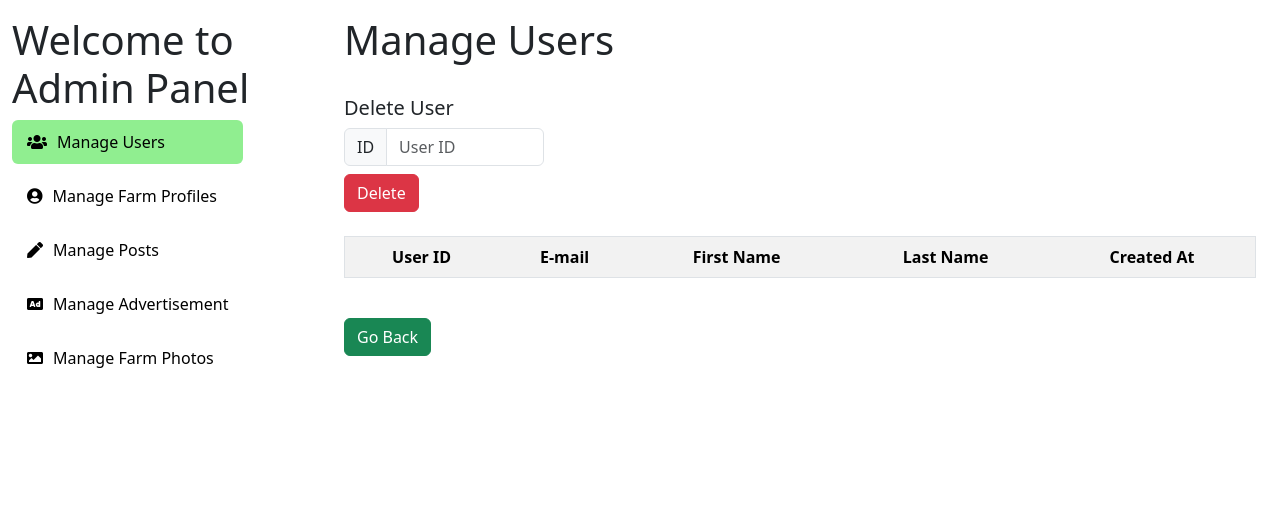
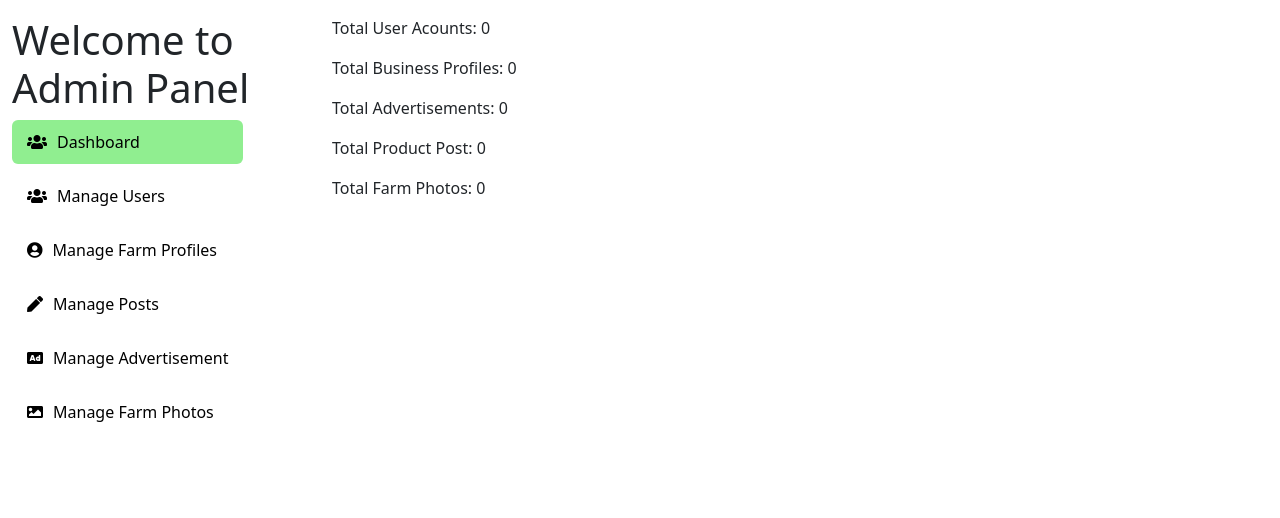
Before and after one commit to SeannyBoyyy/AppDev, a PHP site: page /AdminModule/index.php in a window 1280 px wide. Shown: the part 93-611 px from the top of the page. After the commit the page ends 515 px from the top, so only its background shows below. Run offline with PHP 8.4, Linux system fonts and the light colour scheme; data that the repository does not hold is empty; some libraries are stand-ins or nearby versions.

Commit message:
admin dashboard need front-end, sweetalert2 in admin

```diff
--- a/AppDev_test/AdminModule/crud.php
+++ b/AppDev_test/AdminModule/crud.php
@@ -148,7 +148,7 @@ if (isset($_POST['delete'])) {
     // Delete operation
     $id = $_POST['id'];
     mysqli_query($conn, "DELETE FROM posting_module WHERE id = $id");
-    header("Location: manage_post.php");
+    header("Location: index.php");
     exit();
 }
 
@@ -156,7 +156,7 @@ if (isset($_POST['advertisement_delete'])) {
     // Delete operation
     $advertisement_id = $_POST['advertisement_id'];
     mysqli_query($conn, "DELETE FROM business_advertisement  WHERE id = $advertisement_id");
-    header("Location: manage_advertisement.php");
+    header("Location: index.php");
     exit();
 }
 
@@ -164,7 +164,7 @@ if (isset($_POST['photos_delete'])) {
     // Delete operation
     $photos_id = $_POST['photos_id'];
     mysqli_query($conn, "DELETE FROM business_photos  WHERE id = $photos_id");
-    header("Location: manage_photos.php");
+    header("Location: index.php");
     exit();
 }
 ?>
--- /dev/null
+++ b/AppDev_test/AdminModule/dashboard.php
@@ -0,0 +1,30 @@
+<?php
+// Connect to your database
+include('../config/connectDb.php');
+
+// Fetch total count of user accounts
+$total_users = mysqli_query($conn, "SELECT COUNT(*) as total_users FROM user_accounts");
+$total_users_count = mysqli_fetch_assoc($total_users)['total_users'];
+
+// Fetch total count of business profiles
+$total_profiles = mysqli_query($conn, "SELECT COUNT(*) as total_profiles FROM business_profile");
+$total_profiles_count = mysqli_fetch_assoc($total_profiles)['total_profiles'];
+
+// Fetch total count of advertisements
+$total_ads = mysqli_query($conn, "SELECT COUNT(*) as total_ads FROM business_advertisement");
+$total_ads_count = mysqli_fetch_assoc($total_ads)['total_ads'];
+
+// Fetch total count of product post
+$total_prods = mysqli_query($conn, "SELECT COUNT(*) as total_prods FROM posting_module");
+$total_prods_count = mysqli_fetch_assoc($total_prods)['total_prods'];
+
+// Fetch total count of farm photos
+$total_farmPhotos = mysqli_query($conn, "SELECT COUNT(*) as total_farmPhotos FROM business_photos");
+$total_farmPhotos_count = mysqli_fetch_assoc($total_farmPhotos)['total_farmPhotos'];
+?>
+
+<p>Total User Acounts: <?php echo $total_users_count; ?></p> <!-- Display total count -->
+<p>Total Business Profiles: <?php echo $total_profiles_count; ?></p> <!-- Display total count -->
+<p>Total Advertisements: <?php echo $total_ads_count; ?></p> <!-- Display total count -->
+<p>Total Product Post: <?php echo $total_prods_count; ?></p> <!-- Display total count -->
+<p>Total Farm Photos: <?php echo $total_farmPhotos_count; ?></p> <!-- Display total count -->
--- a/AppDev_test/AdminModule/index.php
+++ b/AppDev_test/AdminModule/index.php
@@ -1,3 +1,4 @@
+<script src="https://cdn.jsdelivr.net/npm/sweetalert2@11"></script>
 <?php
     include('../navbars/admin-navbar.php');
 ?>
@@ -27,7 +28,8 @@
                 <div class="col-12">
                     <div class="d-flex align-items-start">
                         <div class="nav flex-column nav-pills me-3" id="v-pills-tab" role="tablist" aria-orientation="vertical">
-                            <button class="nav-link active" id="v-pills-home-tab" data-bs-toggle="pill" data-bs-target="#v-pills-home" type="button" role="tab" aria-controls="v-pills-home" aria-selected="true" style="color: black;"><i class="fas fa-users"></i>Manage Users</button>
+                            <button class="nav-link active" id="v-pills-home-tab" data-bs-toggle="pill" data-bs-target="#v-pills-home" type="button" role="tab" aria-controls="v-pills-home" aria-selected="true" style="color: black;"><i class="fas fa-users"></i>Dashboard</button>
+                            <button class="nav-link" id="v-pills-user-tab" data-bs-toggle="pill" data-bs-target="#v-pills-user" type="button" role="tab" aria-controls="v-pills-user" aria-selected="true" style="color: black;"><i class="fas fa-users"></i>Manage Users</button>
                             <button class="nav-link" id="v-pills-profile-tab" data-bs-toggle="pill" data-bs-target="#v-pills-profile" type="button" role="tab" aria-controls="v-pills-profile" aria-selected="false" style="color: black;"><i class="fas fa-user-circle"></i>Manage Farm Profiles</button>
                             <button class="nav-link" id="v-pills-messages-tab" data-bs-toggle="pill" data-bs-target="#v-pills-messages" type="button" role="tab" aria-controls="v-pills-messages" aria-selected="false" style="color: black;"><i class="fas fa-pen"></i>Manage Posts</button>
                             <button class="nav-link" id="v-pills-advertisement-tab" data-bs-toggle="pill" data-bs-target="#v-pills-advertisement" type="button" role="tab" aria-controls="v-pills-advertisement" aria-selected="false" style="color: black;"><i class="fas fa-ad"></i>Manage Advertisement</button>
@@ -38,7 +40,8 @@
             </div>
             <div class="col-9">
                 <div class="tab-content" id="v-pills-tabContent">
-                        <div class="tab-pane fade show active" id="v-pills-home" role="tabpanel" aria-labelledby="v-pills-home-tab" tabindex="0"><?php include('./manage_user.php')?></div>
+                        <div class="tab-pane fade show active" id="v-pills-home" role="tabpanel" aria-labelledby="v-pills-home-tab" tabindex="0"><?php include('./dashboard.php')?></div>
+                        <div class="tab-pane fade" id="v-pills-user" role="tabpanel" aria-labelledby="v-pills-user-tab" tabindex="0"><?php include('./manage_user.php')?></div>
                         <div class="tab-pane fade" id="v-pills-profile" role="tabpanel" aria-labelledby="v-pills-profile-tab" tabindex="0"><?php include('./manage_business_profile.php')?></div>
                         <div class="tab-pane fade" id="v-pills-messages" role="tabpanel" aria-labelledby="v-pills-messages-tab" tabindex="0"><?php include('./manage_post.php')?></div>
                         <div class="tab-pane fade" id="v-pills-advertisement" role="tabpanel" aria-labelledby="v-pills-advertisement-tab" tabindex="0"><?php include('./manage_advertisement.php')?></div>
--- a/AppDev_test/AdminModule/manage_business_profile.php
+++ b/AppDev_test/AdminModule/manage_business_profile.php
@@ -6,6 +6,22 @@ include('../config/connectDb.php');
 if (isset($_POST['owner_id'])) {
     // Process form data
     $owner_id = $_POST['owner_id'];
+
+    // Add error handling
+    if (!is_numeric($owner_id)) {
+        echo "
+        <script>
+            Swal.fire({
+                title: 'Error!',
+                text: 'Invalid Owner ID!',
+                icon: 'error'
+            }).then(function() {
+                window.location = 'index.php';
+            });
+        </script>";
+
+        exit();
+    }
 
     // Delete dependent records from posting_module table first
     $deletePostingModuleSql = "DELETE FROM posting_module WHERE posted_by = $owner_id";
@@ -19,7 +35,18 @@ if (isset($_POST['owner_id'])) {
         // Delete user from business_profile table
         $deleteUserSql = "DELETE FROM business_profile WHERE id = $owner_id";
         if ($conn->query($deleteUserSql) === TRUE) {
-            echo "";
+            echo "
+            <script>
+                Swal.fire({
+                    title: 'Success!',
+                    text: 'Deleting Owner ID!',
+                    icon: 'success'
+                }).then(function() {
+                    window.location = 'index.php';
+                });
+            </script>";
+
+            exit();
         } else {
             echo "Error deleting user: " . $conn->error;
         }
@@ -59,7 +86,7 @@ if (isset($_POST['owner_id'])) {
             foreach ($rows as $row) :
                 ?>
                 <tr class="text-center">
-                    <td><?php echo $row["owner"]; ?></td>
+                    <td><?php echo $row["id"]; ?></td>
                     <td><?php echo $row["name"]; ?></td>
                     <td><img src="../ProfileModule/img/<?php echo $row['image']; ?>" width="200" title=""></td>
                     <td><?php echo $row["text"]; ?></td>
--- a/AppDev_test/AdminModule/manage_user.php
+++ b/AppDev_test/AdminModule/manage_user.php
@@ -6,6 +6,22 @@ include('../config/connectDb.php');
 if (isset($_POST['user_id'])) {
     // Process form data
     $userId = $_POST['user_id'];
+
+    // Add error handling
+    if (!is_numeric($userId)) {
+        echo "
+        <script>
+            Swal.fire({
+                title: 'Error!',
+                text: 'Invalid User ID!',
+                icon: 'error'
+            }).then(function() {
+                window.location = 'index.php';
+            });
+        </script>";
+
+        exit();
+    }
 
     // Delete dependent records from posting_module table first
     $deletePostingModuleSql = "DELETE FROM posting_module WHERE posted_by IN (SELECT id FROM business_profile WHERE owner = $userId)";
@@ -25,7 +41,18 @@ if (isset($_POST['user_id'])) {
             // Now delete user from user_accounts table
             $deleteUserSql = "DELETE FROM user_accounts WHERE id = $userId";
             if ($conn->query($deleteUserSql) === TRUE) {
-                echo "";
+                echo "
+                <script>
+                    Swal.fire({
+                        title: 'Success!',
+                        text: 'Deleting User ID!',
+                        icon: 'success'
+                    }).then(function() {
+                        window.location = 'index.php';
+                    });
+                </script>";
+
+                exit();
             } else {
                 echo "Error deleting user: " . $conn->error;
             }
--- a/AppDev_test/ProfileModule/send.php
+++ b/AppDev_test/ProfileModule/send.php
@@ -31,7 +31,7 @@ if(isset($_POST['sendMSG'])) {
 
         // Content
         $mail->isHTML(true);
-        $mail->Subject = 'FROM ZAMBALES LOCAL MARKET - DO NOT REPLY';
+        $mail->Subject = 'FROM ZAMBALES LOCAL MARKET - DO NOT REPLY'; // + add new line for the text from $email and $
         $mail->Body    = $message;
 
         // Send email
```
Also changed, not shown: AppDev_test/ProfileModule/img/Blackberries.jpg (added).
